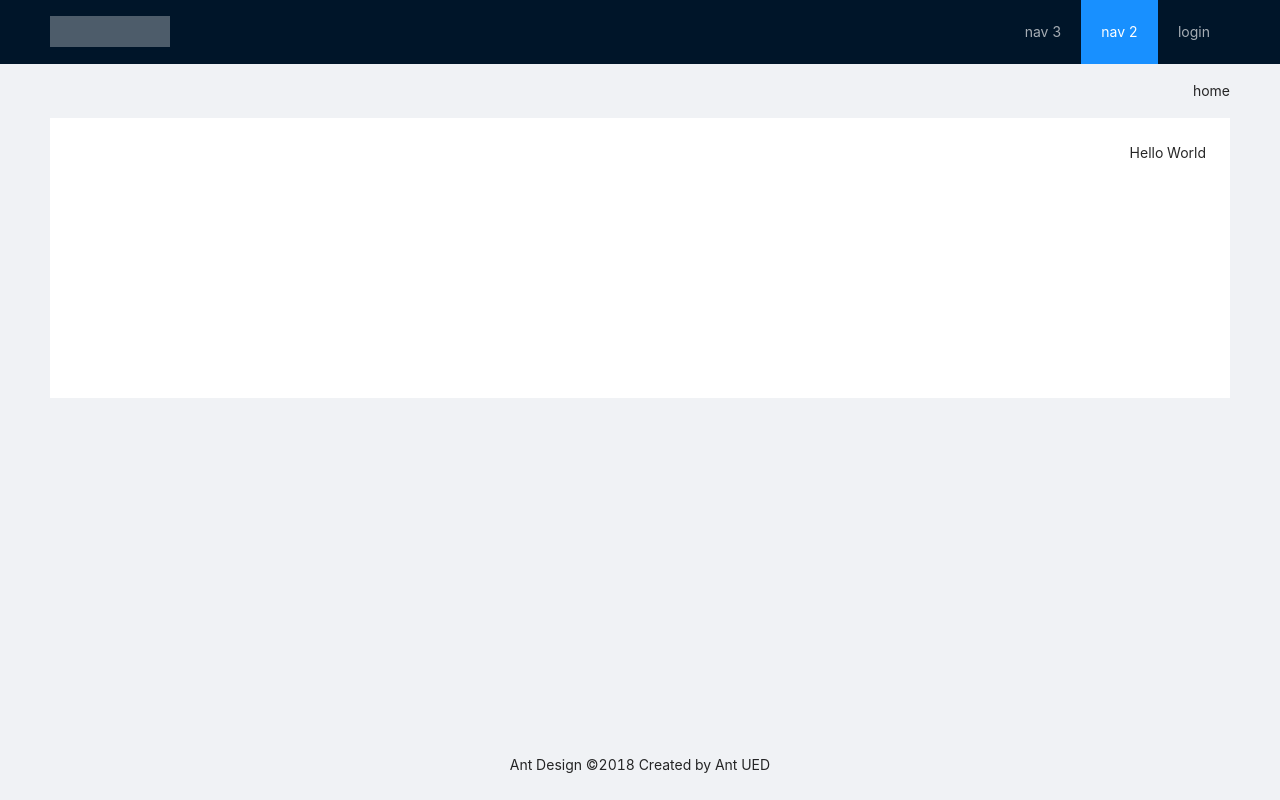
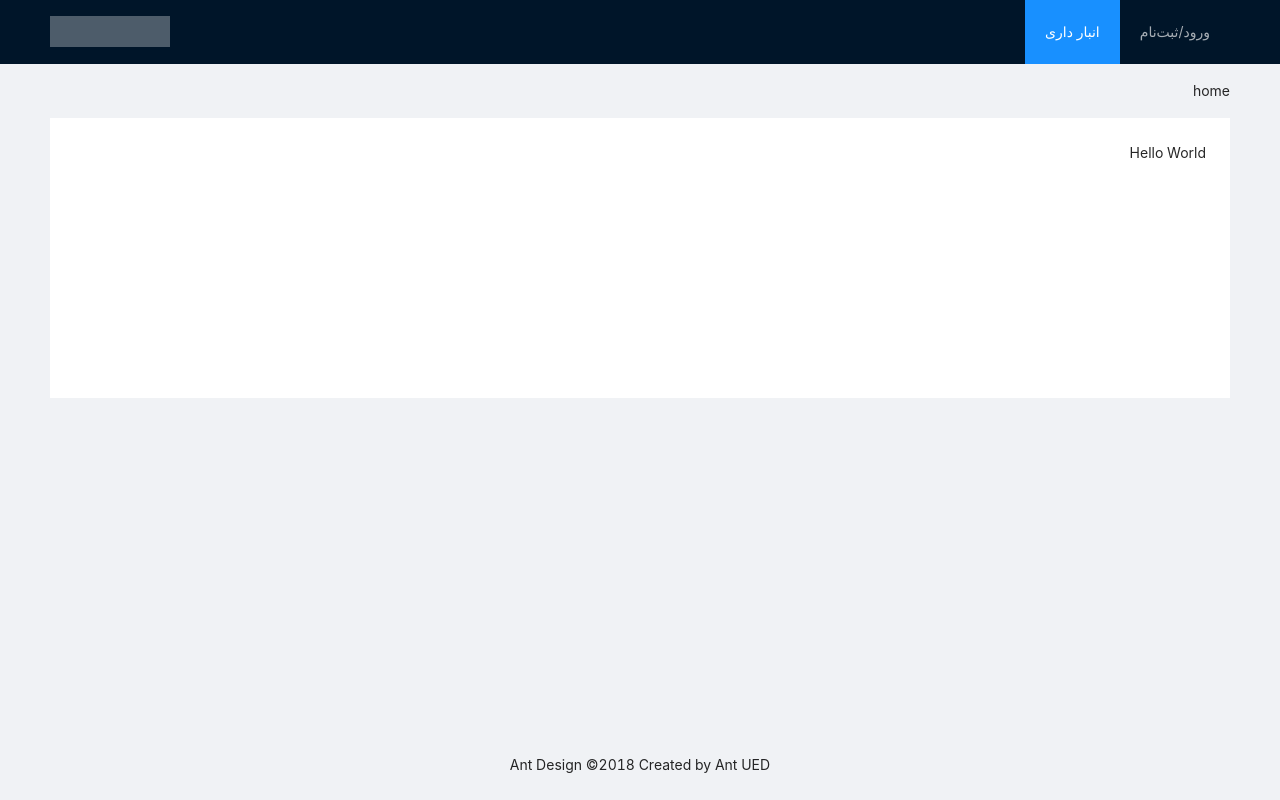
Before and after one commit to Meysametammar/Meysametammar.ir, a Next.js app in the folder client/: page / in a window 1280 px wide. Built offline with nearby package versions, Linux system fonts and the light colour scheme.

Commit message:
header navbar

```diff
--- a/client/components/layouts/HeaderLayout.js
+++ b/client/components/layouts/HeaderLayout.js
@@ -9,10 +9,11 @@ const header = () => {
             <div className="logo" />
             <Menu theme="dark" mode="horizontal" defaultSelectedKeys={["2"]}>
                 <Menu.Item key="1">
-                    <Link href="/login">login</Link>
+                    <Link href="/login">ورود/ثبت‌نام</Link>
                 </Menu.Item>
-                <Menu.Item key="2">nav 2</Menu.Item>
-                <Menu.Item key="3">nav 3</Menu.Item>
+                <Menu.Item key="2">
+                    <Link href="/inventory">انبار داری</Link>
+                </Menu.Item>
             </Menu>
         </Header>
     );
```
